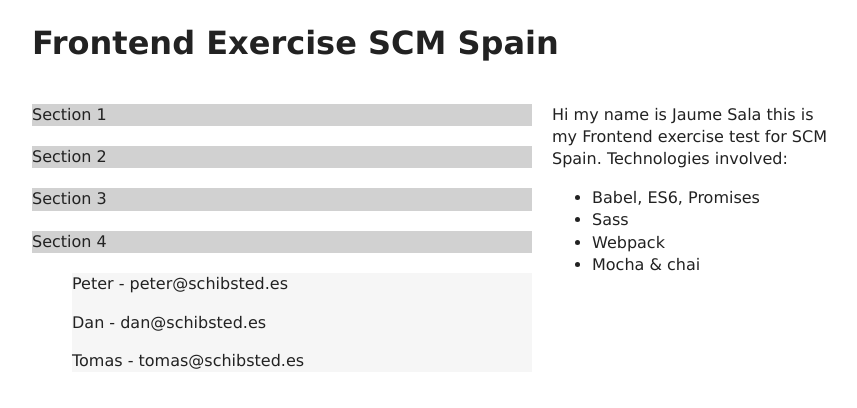
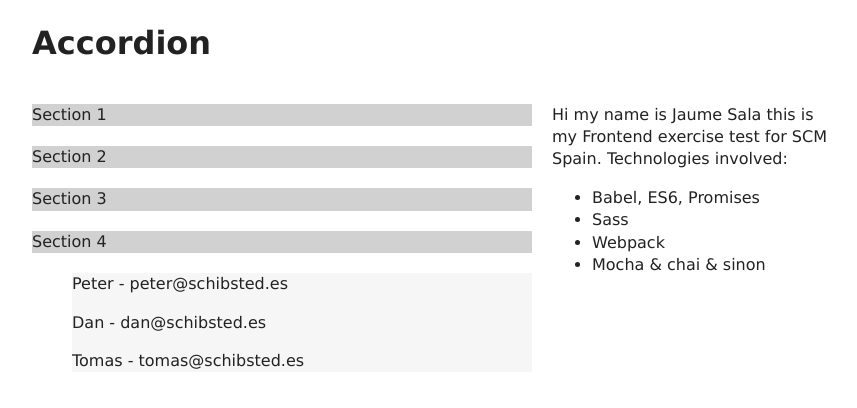
Before and after one commit to jaumesalatantinya/accordion, a website built with webpack: page app/index.html in a window 1280 px wide. Shown: the whole page, without its empty margins (208-1065 px from the left). Built offline with nearby package versions, Linux system fonts and the light colour scheme.

Commit message:
Remove SCM

```diff
--- a/app/index.html
+++ b/app/index.html
@@ -3,15 +3,15 @@
     <head>
         <meta charset="utf-8">
         <meta http-equiv="x-ua-compatible" content="ie=edge">
-        <title>Frontend exercise SCM Spain</title>
-        <meta name="description" content="SCM Spain">
+        <title>Accordion</title>
+        <meta name="description" content="Accordion">
         <meta name="viewport" content="width=device-width, initial-scale=1">
         <link rel="stylesheet" href="dist/styles.css">
     </head>
     <body>
         <div class="Page-wrapper">
             <header>
-                <h1>Frontend Exercise SCM Spain</h1>
+                <h1>Accordion</h1>
             </header>
             <section class="u-floatLeft">
                 <dl id="a1" class="Accordion">
@@ -39,7 +39,7 @@
                     <li>Babel, ES6, Promises</li>
                     <li>Sass</li>
                     <li>Webpack</li>
-                    <li>Mocha &amp; chai</li>
+                    <li>Mocha &amp; chai &amp; sinon</li>
                 </ul>
             </aside>
         </div>
```
